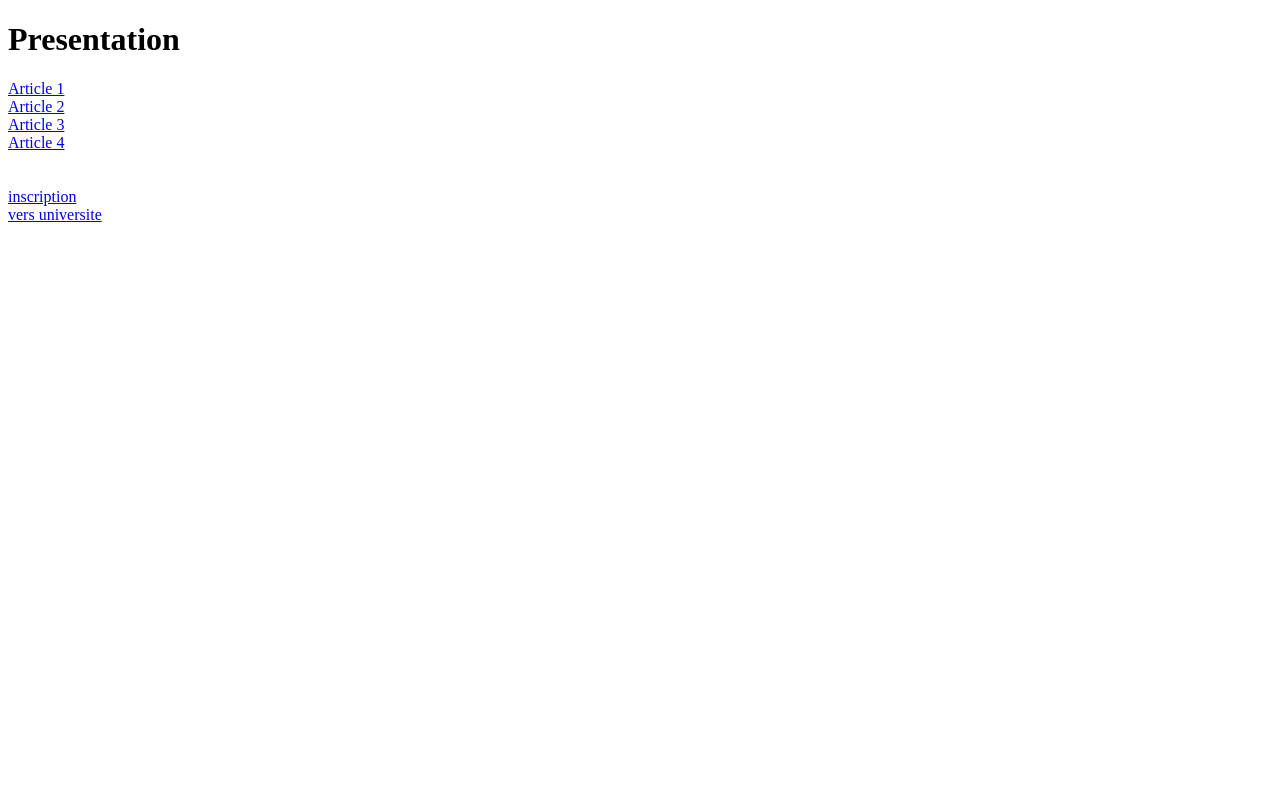
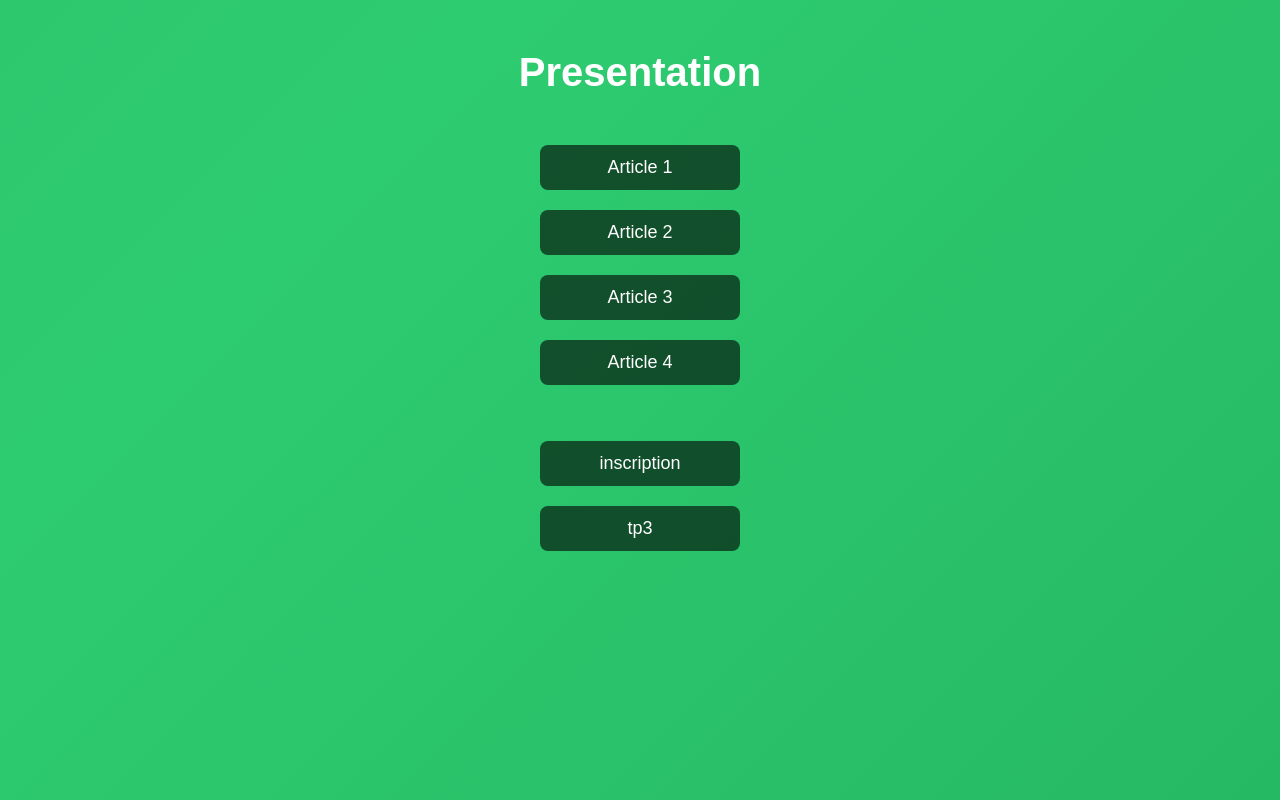
Before and after one commit to 43000348-pixel/charbel, a plain HTML site: page index.html in a window 1280 px wide. Drawn offline with Linux system fonts and the light colour scheme.

Commit message:
Add files via upload

```diff
--- a/index.html
+++ b/index.html
@@ -3,6 +3,8 @@
 <head>
 	<meta charset="utf-8">
 	<meta name="viewport" content="width=device-width, initial-scale=1">
+
+<link rel="stylesheet" type="text/css" href="index2.css">
 	<title></title>
 </head>
 <body>
@@ -13,7 +15,7 @@
 <a href="page4.html"> Article 4 </a><br>
 <br> <br>
 <a href="formulaire.html">inscription</a><br>
-<a href="tp3.html">vers universite </a>
+<a href="tp3.html">tp3 </a>
 
 
 </body>
--- /dev/null
+++ b/index2.css
@@ -0,0 +1,66 @@
+/* RESET */
+* {
+    margin: 0;
+    padding: 0;
+    box-sizing: border-box;
+    font-family: Arial, sans-serif;
+}
+
+/* FOND VERT ANIMÉ */
+body {
+    height: 100vh;
+    background: linear-gradient(-45deg, #1faa59, #2ecc71, #27ae60, #16a085);
+    background-size: 400% 400%;
+    animation: gradientBG 10s ease infinite;
+    text-align: center;
+    padding-top: 50px;
+}
+
+/* Animation du fond */
+@keyframes gradientBG {
+    0% { background-position: 0% 50%; }
+    50% { background-position: 100% 50%; }
+    100% { background-position: 0% 50%; }
+}
+
+/* STYLE DU TITRE */
+h1 {
+    color: white;
+    font-size: 40px;
+    margin-bottom: 40px;
+    animation: slideDown 1s ease forwards;
+}
+
+/* Animation titre */
+@keyframes slideDown {
+    from {
+        opacity: 0;
+        transform: translateY(-30px);
+    }
+    to {
+        opacity: 1;
+        transform: translateY(0);
+    }
+}
+
+/* STYLE DES LIENS (MENU) */
+a {
+    display: inline-block;
+    text-decoration: none;
+    color: white;
+    background: rgba(0, 0, 0, 0.6);
+    padding: 12px 25px;
+    margin: 10px 0;
+    border-radius: 8px;
+    transition: all 0.3s ease;
+    font-size: 18px;
+    width: 200px;
+}
+
+/* Effet au survol */
+a:hover {
+    background: #ffffff;
+    color: #27ae60;
+    transform: scale(1.1);
+    box-shadow: 0 8px 20px rgba(0,0,0,0.4);
+}
```
